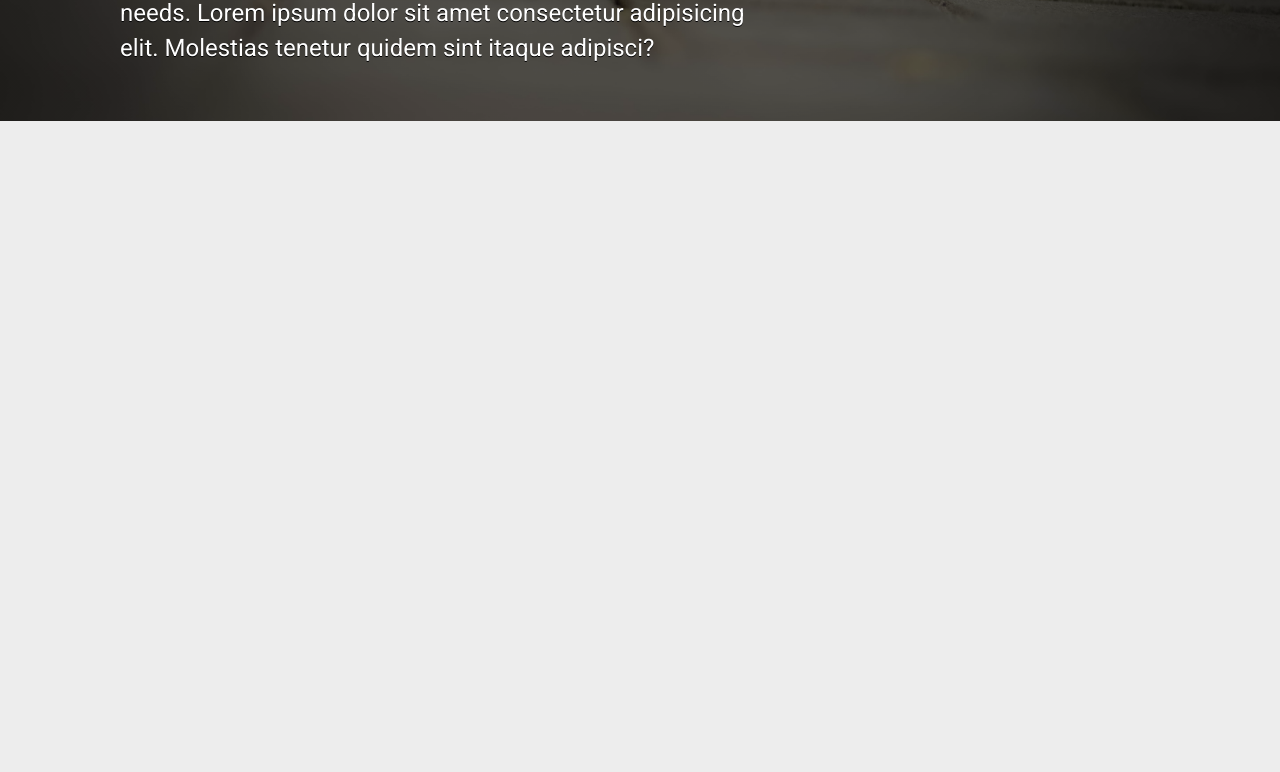
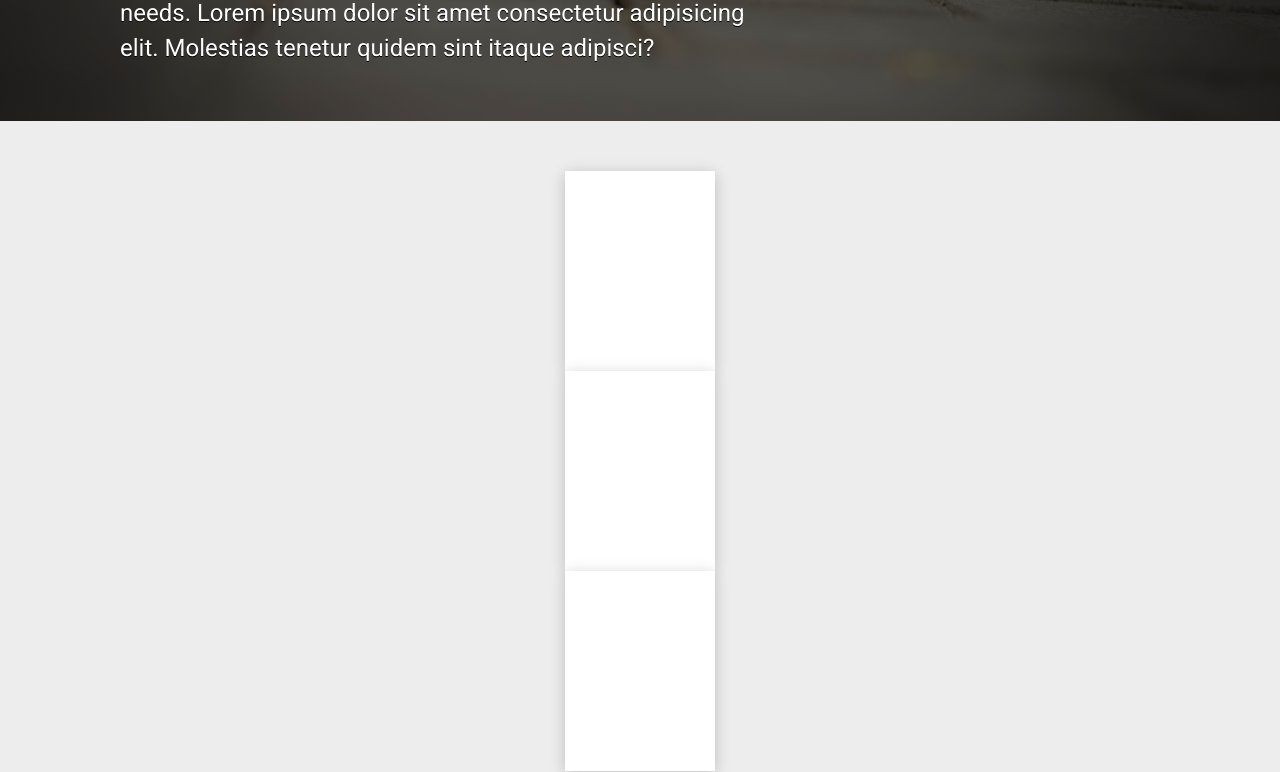
Before and after one commit to jordanepps/smartphone_medic, a React (Create React App) app in the folder client/: page / in a window 1280 px wide. Shown: the part 521-1293 px from the top of the page. Before the commit the page ends 800 px from the top, so only its background shows below. Built offline with nearby package versions, Linux system fonts and the light colour scheme.

Commit message:
Begin to add card components to home page

```diff
--- /dev/null
+++ b/client/src/components/HomeCard/HomeCard.css
@@ -0,0 +1,7 @@
+.home-card {
+    box-shadow: 0px 3px 15px rgba(0, 0, 0, 0.2);
+    height: 200px;
+    width: 150px;
+    background-color: white;
+    margin: auto;
+}
--- /dev/null
+++ b/client/src/components/HomeCard/HomeCard.js
@@ -0,0 +1,6 @@
+import React from 'react';
+import './HomeCard.css';
+
+export default function HomeCard() {
+  return <div className="home-card"></div>;
+}
--- /dev/null
+++ b/client/src/components/HomeCardContainer/HomeCardContainer.js
@@ -0,0 +1,13 @@
+import React from 'react';
+import './HomeCardContainer.css';
+import HomeCard from '../HomeCard/HomeCard';
+
+export default function HomeCardContainer() {
+  return (
+    <div className="home-card-container">
+      <HomeCard />
+      <HomeCard />
+      <HomeCard />
+    </div>
+  );
+}
--- a/client/src/routes/Home/Home.js
+++ b/client/src/routes/Home/Home.js
@@ -1,5 +1,6 @@
 import React from 'react';
 import './Home.css';
+import HomeCardContainer from '../../components/HomeCardContainer/HomeCardContainer';
 
 export default function Home() {
   return (
@@ -16,6 +17,7 @@ export default function Home() {
           </span>
         </div>
       </div>
+      <HomeCardContainer />
     </div>
   );
 }
--- a/client/src/routes/SignupLogin/SignupLogin.css
+++ b/client/src/routes/SignupLogin/SignupLogin.css
@@ -6,7 +6,6 @@
 }
 
 .tab {
-    /* border: 1px solid black; */
     display: inline-block;
     cursor: pointer;
     margin: 0;
```
Also changed, not shown: client/src/components/HomeCardContainer/HomeCardContainer.css (added).
